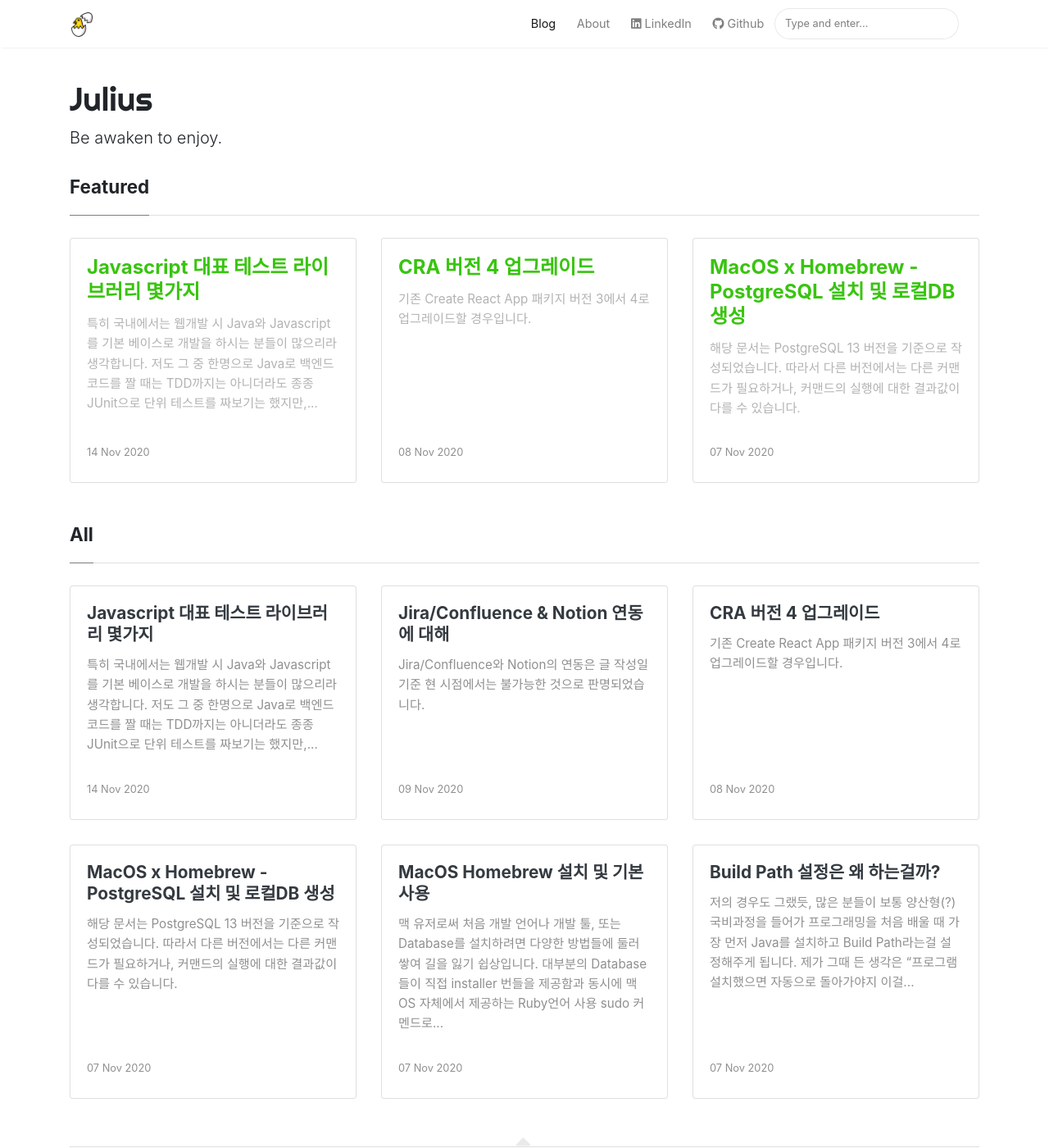
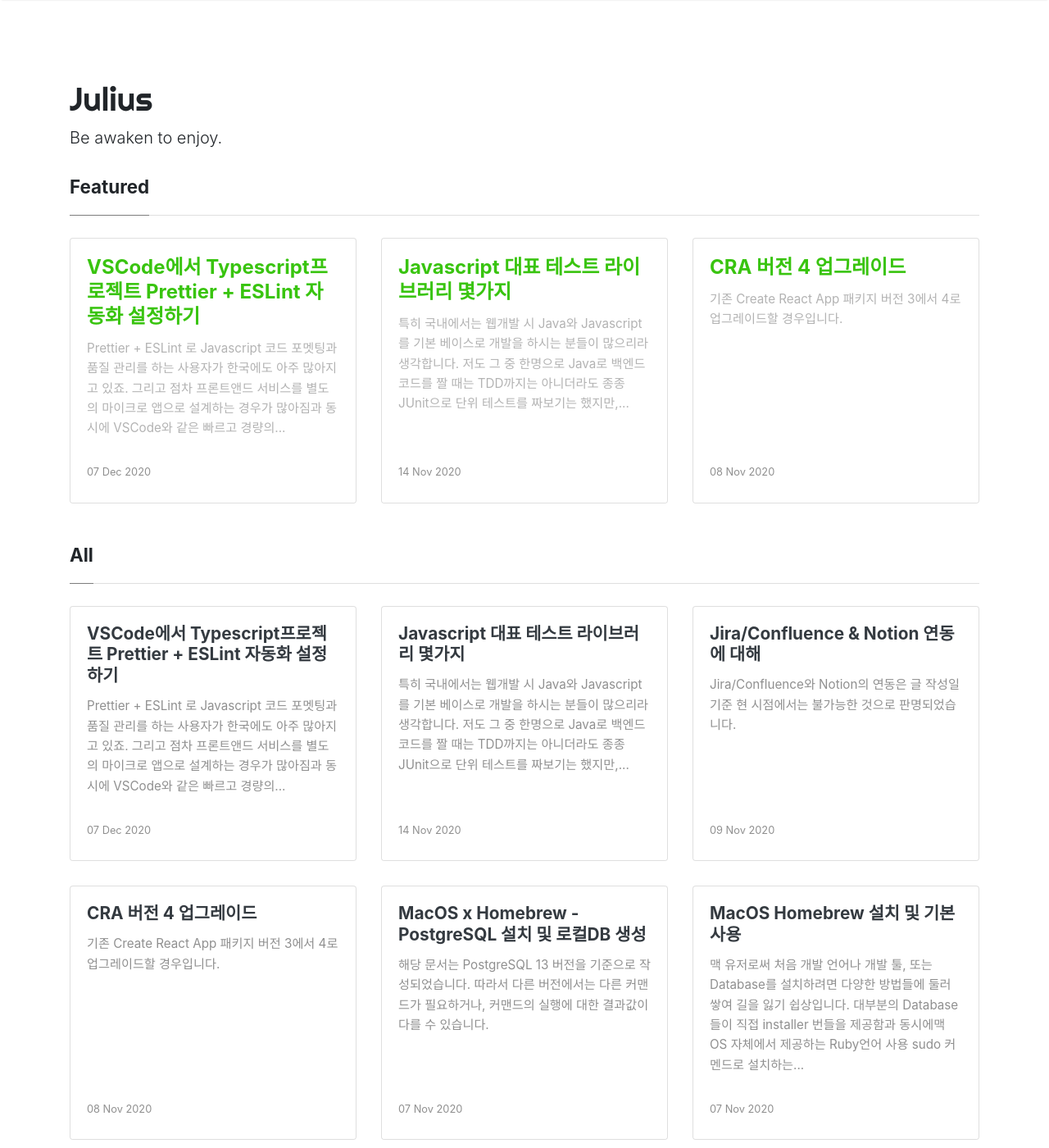
Before and after one commit to juliusCho/juliusCho.github.io, a Jekyll site: the page built from index.html, in a window 1280 px wide and 1400 px high. Shown: the whole window at 82% size. Built offline with Jekyll 4.4.1, drawn with Linux system fonts in a browser that asks for light colours; nearby versions of some CDN libraries; the list of posts is cut into pages by our own code.

Commit message:
prettier-eslint-setup posting

````diff
--- a/_posts/2020-11-07-homebrew.md
+++ b/_posts/2020-11-07-homebrew.md
@@ -1,42 +1,30 @@
 ---
 layout: post
-title:  "MacOS Homebrew 설치 및 기본 사용"
-categories: [ MacOS ]
-beforetoc: "** 해당 포스팅은 제가 찾은 정보들을 바탕으로 작성된 것이며, 정보가 빈약하거나 오류가 있을 수 있습니다. 댓글로 지적 & 수정요청 해주시면 너무나 감사하겠습니다!"
+title: 'MacOS Homebrew 설치 및 기본 사용'
+categories: [OS]
+beforetoc: '** 해당 포스팅은 제가 찾은 정보들을 바탕으로 작성된 것이며, 정보가 빈약하거나 오류가 있을 수 있습니다. 댓글로 지적 & 수정요청 해주시면 너무나 감사하겠습니다!'
 ---
-맥 유저로써 처음 개발 언어나 개발 툴, 또는 Database를 설치하려면 다양한 방법들에 둘러쌓여 길을 잃기 쉽상입니다.
-대부분의 Database들이 직접 installer 번들을 제공함과 동시에
-맥OS 자체에서 제공하는 Ruby언어 사용 sudo 커멘드로 설치하는 방법들과
-`Homebrew`라는 맥OS전용 에플리케이션 관리 매니저 오픈소스툴을 사용하는 방법까지..
-윈도우에서 설치할 땐 그냥 해당 애플리케이션 공식 사이트에서 installer 다운 받아서
-딱 설치하면 그만인데.. 대체 왜 맥에선 이렇게 설치에서부터 선택에 기로에 놓이게 해서
-유저들을 괴롭히는 걸까요?
 
-우선 다들 아시다시피, `맥OS는 Swift라는 언어로 개발`되었지만
-애석하게도(?) 마이크로소프트와 리눅스가 일구어놓은 생태계에서 다른 언어들로 개발된 애플리케이션들이
-이세상에는 너무도 많으며 그것들을 사용하지 않을 수가 없죠.
-따라서 맥OS는 기본적으로 다양한 오픈소스 패키지들이 설치되어 있어, 사용자들이 타 애플리케이션을
-자유롭게 설치하고 사용할 수 있도록 해놓았습니다.
+맥 유저로써 처음 개발 언어나 개발 툴, 또는 Database를 설치하려면 다양한 방법들에 둘러쌓여 길을 잃기 쉽상입니다. 대부분의 Database들이 직접 installer 번들을 제공함과 동시에맥OS 자체에서 제공하는 Ruby언어 사용 sudo 커멘드로 설치하는 방법들과 `Homebrew`라는 맥OS전용 에플리케이션 관리 매니저 오픈소스툴을 사용하는 방법까지.. 윈도우에서 설치할 땐 그냥 해당 애플리케이션 공식 사이트에서 installer 다운 받아서딱 설치하면 그만인데.. 대체 왜 맥에선 이렇게 설치에서부터 선택에 기로에 놓이게 해서유저들을 괴롭히는 걸까요?
 
-하지만 일반 사용자들이 그런것 까지 신경쓸 필욘 없으니.. 전세계의 애플 사용자들을 위해
-많은 애플리케이션들이 맥OS와 호환되는 installer들을 배포하거나 Swift로 연동하여 구동되는
-실행 파일을 AppStore에 배포해 놓았죠.
-그리고 많은 개발 도구들이 그렇듯, `실행파일 경로를 직접 Build Path로 잡아주며 경로를 변경하기도 하고
-수시로 버전 관리를 해야할 경우에 매번 공식 사이트를 방문하여 installer를 다운받아 설치하면
-너무 번거롭겠죠?` 그래서 손쉽게 다운받은 애플리케이션을 관리할 수 있는 다양한 툴들이 등장하게 되고,
-이번 포스트에서 설명드릴 Homebrew라는 툴도 그 중 하나입니다.
+우선 다들 아시다시피, `맥OS는 Swift라는 언어로 개발`되었지만애석하게도(?) 마이크로소프트와 리눅스가 일구어놓은 생태계에서 다른 언어들로 개발된 애플리케이션들이이세상에는 너무도 많으며 그것들을 사용하지 않을 수가 없죠. 따라서 맥OS는 기본적으로 다양한 오픈소스 패키지들이 설치되어 있어, 사용자들이 타 애플리케이션을자유롭게 설치하고 사용할 수 있도록 해놓았습니다.
 
-Homebrew는 `전 세계적으로 맥OS 사용자들이 가장 많이 사용하는 OS애플리케이션 관리 매니저`인데요.
-터미널에서 간단한 명령어만으로 애플리케이션을 검색하고 설치하고 삭제, 또는 버전 업 등을 할 수 있습니다.
+하지만 일반 사용자들이 그런것 까지 신경쓸 필욘 없으니.. 전세계의 애플 사용자들을 위해많은 애플리케이션들이 맥OS와 호환되는 installer들을 배포하거나 Swift로 연동하여 구동되는실행 파일을 AppStore에 배포해 놓았죠. 그리고 많은 개발 도구들이 그렇듯, `실행파일 경로를 직접 Build Path로 잡아주며 경로를 변경하기도 하고 수시로 버전 관리를 해야할 경우에 매번 공식 사이트를 방문하여 installer를 다운받아 설치하면 너무 번거롭겠죠?` 그래서 손쉽게 다운받은 애플리케이션을 관리할 수 있는 다양한 툴들이 등장하게 되고, 이번 포스트에서 설명드릴 Homebrew라는 툴도 그 중 하나입니다.
+
+Homebrew는 `전 세계적으로 맥OS 사용자들이 가장 많이 사용하는 OS애플리케이션 관리 매니저`인데요. 터미널에서 간단한 명령어만으로 애플리케이션을 검색하고 설치하고 삭제, 또는 버전 업 등을 할 수 있습니다.
 
 ## Homebrew 설치
+
 1. command + space 키로 "Spotlight Search"를 구동시킵니다.
 2. "terminal" 키워드로 검색하여 [terminal.app]을 구동시킵니다.
 3. 터미널에서 다음의 명령어를 입력하여 Homebrew를 설치합니다 :
+
 ```
 /bin/bash -c "$(curl -fsSL https://raw.githubusercontent.com/Homebrew/install/master/install.sh)"
 ```
+
 4. 터미널에서 다음의 명령어를 입력하여 설치 완료를 확인합니다 :
+
 ```
 brew --version
 결과 콘솔) Homebrew [버전]
@@ -45,21 +33,28 @@
 ```
 
 ## 에플리케이션 설치 예시(MySQL)
+
 1. 다음의 커맨드로 터미널에서 검색하고자 하는 프로그램 명으로 검색합니다 :
+
 ```
 brew search mysql
 결과 콘솔) [Tab으로 칸나눔 된, 테이블 형식으로 설치 가능한 애플리케이션 목록이 뜹니다.]
 ```
+
 2. 나타난 검색 결과 중, 설치할 항목을 다음의 커맨드로 설치합니다 :
+
 ```
 예) brew install mysql
 ```
+
 3. 설치된 에플리케이션이 Homebrew 관리 목록에 추가되었는지 확인합니다 :
+
 ```
 brew ls
 ```
 
 ## 기타 기본 커맨드
+
 ```
 애플리케이션 삭제) brew uninstall [애플리케이션 명]
 현재 OS에 등록된 서비스 목록 보기) brew services
--- a/_posts/2020-11-07-postgresql.md
+++ b/_posts/2020-11-07-postgresql.md
@@ -1,55 +1,66 @@
 ---
 layout: post
-title:  "MacOS x Homebrew - PostgreSQL 설치 및 로컬DB 생성"
-categories: [ MacOS, RDB ]
+title: 'MacOS x Homebrew - PostgreSQL 설치 및 로컬DB 생성'
+categories: [OS, RDB]
 tags: [red, yellow]
-description: "My review of Inception movie. Acting, plot and something else in this short description."
-featured: true
-beforetoc: "** 해당 포스팅은 제가 찾은 정보들을 바탕으로 작성된 것이며, 정보가 빈약하거나 오류가 있을 수 있습니다. 댓글로 지적 & 수정요청 해주시면 너무나 감사하겠습니다!"
+description: 'My review of Inception movie. Acting, plot and something else in this short description.'
+beforetoc: '** 해당 포스팅은 제가 찾은 정보들을 바탕으로 작성된 것이며, 정보가 빈약하거나 오류가 있을 수 있습니다. 댓글로 지적 & 수정요청 해주시면 너무나 감사하겠습니다!'
 ---
+
 `해당 문서는 PostgreSQL 13 버전을 기준으로 작성되었습니다. 따라서 다른 버전에서는 다른 커맨드가 필요하거나, 커맨드의 실행에 대한 결과값이 다를 수 있습니다.`
 
 ## PostgreSQL 설치 및 구동
+
 1\. PostgreSQL 설치
+
 ```
 brew install postgres
 ```
 
 2\. 설치 확인
+
 ```
 
 postgres --version
 결과 콘솔) postgres (PostgresSQL) [버전]
 ```
+
 3\. MacOS의 LaunchAgents에 PostgreSQL 서비스 실행 설정 파일 등록
-* LaunchAgents는 MacOS의 Daemon 입니다.
-* Daemon이란, OS의 백그라운드에서 자동으로 구동되는 서비스 프로그램이며, 해당 프로그램은 OS 구동시에 등록된 다양한 설정 파일들을 읽어들여 실행, 또는 처리합니다.
+
+- LaunchAgents는 MacOS의 Daemon 입니다.
+- Daemon이란, OS의 백그라운드에서 자동으로 구동되는 서비스 프로그램이며, 해당 프로그램은 OS 구동시에 등록된 다양한 설정 파일들을 읽어들여 실행, 또는 처리합니다.
+
 ```
 ln -sfv /usr/local/opt/postgresql/*.plist ~/Library/LaunchAgents
 결과 콘솔) 없음
 ```
 
 4\. 구동
+
 ```
 brew services start postgresql
 결과 콘솔) Successfully started `postgresql` (label: homebrew.mxcl.postgresql)
 ```
-* "start" 대신 "stop" 키워드를 집어넣어 커맨드를 날림으로써 서비스를 종료시킬 수 있습니다.
+
+- "start" 대신 "stop" 키워드를 집어넣어 커맨드를 날림으로써 서비스를 종료시킬 수 있습니다.
 
 ---
 
 ## 로컬 DB 스키마 생성
+
 1\. "postgres" 기본 사용자 Role 생성
-* Homebrew로 PostgreSQL 설치 시, DB 최초 접속 시에 체크하게 될 "postgres" 사용자 Role이 생성되어있지 않아 접속이 되지 않습니다.
-따라서 스크립트로 기본 사용자 Role을 생성해줘야만 접속이 가능합니다.
+
+- Homebrew로 PostgreSQL 설치 시, DB 최초 접속 시에 체크하게 될 "postgres" 사용자 Role이 생성되어있지 않아 접속이 되지 않습니다. 따라서 스크립트로 기본 사용자 Role을 생성해줘야만 접속이 가능합니다.
+
 ```
 /usr/local/opt/postgres/bin/createuser -s postgres
 결과 콘솔) 없음
 ```
 
 2\. pgAdmin 4.app 실행
-* `/Library/PostgreSQL/[버전]` 경로 디렉터리에서 `pgAdmin 4.app`을 실행시킵니다.
-* 최초 서버 접속 시에 현재 OS 사용자의 비밀번호를 입력합니다.
-* 좌측 Servers 인스턴스를 열어, 하단의 `PostgreSQL [버전]` 인스턴스를 클릭하면, "postgres" 사용자에 대한 비밀번호를 묻는데, `빈칸으로 ok를 누르시면 접속`이 됩니다.
-* 사용자 Role과 동일한 이름으로 DB가 기본 생성되어 있습니다.
-* 따라서 접속한 "postgres" DB 인스턴스 내부의 "Schemas" 인스턴스를 우측클릭하여 "create"를 선택 후, 스키마 명을 입력하여 생성합니다.
+
+- `/Library/PostgreSQL/[버전]` 경로 디렉터리에서 `pgAdmin 4.app`을 실행시킵니다.
+- 최초 서버 접속 시에 현재 OS 사용자의 비밀번호를 입력합니다.
+- 좌측 Servers 인스턴스를 열어, 하단의 `PostgreSQL [버전]` 인스턴스를 클릭하면, "postgres" 사용자에 대한 비밀번호를 묻는데, `빈칸으로 ok를 누르시면 접속`이 됩니다.
+- 사용자 Role과 동일한 이름으로 DB가 기본 생성되어 있습니다.
+- 따라서 접속한 "postgres" DB 인스턴스 내부의 "Schemas" 인스턴스를 우측클릭하여 "create"를 선택 후, 스키마 명을 입력하여 생성합니다.
--- /dev/null
+++ b/_posts/2020-12-07-prettier-eslint-setup.md
@@ -0,0 +1,150 @@
+---
+layout: post
+title: 'VSCode에서 Typescript프로젝트 Prettier + ESLint 자동화 설정하기'
+categories: [CodeQuality, Frontend]
+featured: true
+beforetoc: '** 해당 포스팅은 제가 찾은 정보들을 바탕으로 작성된 것이며, 정보가 빈약하거나 오류가 있을 수 있습니다. 댓글로 지적 & 수정요청 해주시면 너무나 감사하겠습니다!'
+---
+
+`Prettier + ESLint` 로 Javascript 코드 포멧팅과 품질 관리를 하는 사용자가 한국에도 아주 많아지고 있죠. 그리고 점차 프론트앤드 서비스를 별도의 마이크로 앱으로 설계하는 경우가 많아짐과 동시에 VSCode와 같은 빠르고 경량의 IDE의 인기가 높아졌습니다. 저도 IntelliJ를 사용하다 얼마전부터 VSCode로 넘어왔는데, `무료 IDE임에도 불구하고 엄청난 plugin 생태계` 덕분에 값비싼(?) Jet Brains 사의 제품들과 비교해도 손색없는 사용도를 보여줘서 만족하고 있습니다.
+
+그래서 이번엔 `VSCode에 Prettier와 ESLint를 설정`하는 법을 알아볼텐데요. 각각 `npm으로 설치 가능하며 터미널 커맨드로 제어 가능한 라이브러리`이기 때문에 굳이 IDE에 별도 세팅하지 않아도 수동으로 실행시키고 코드 검사와 포멧팅 맞춤을 할 수 있습니다. 하지만 사용하는 IDE에서 코드를 짜다가 저장 시에 바로 포멧팅을 맞춰주고 코드 품질 검사까지 해준다면 더욱 생산성이 올라가겠죠?
+
+에어비앤비와 같은 기업들이 세팅한 eslint 파일이 플러그인으로 제공되고 있기도 하지만, 여기서는 처음부터 설정하는 것을 가정하여 작성합니다. 설정 순서는 Prettier, ESLint, 그리고 각각 수동 실행 방법으로 나열해 보겠습니다.
+
+---
+
+## Prettier
+
+> "코드 포멧팅만을 지원하며, 간편한 설정과 가장 널리 쓰이는 포멧팅 라이브러리로써 구글에서 정말 많은 레퍼런스를 찾을 수 있습니다."
+
+1. 프로젝트 root 경로에 `.prettierrc.js`(확장자는 js / json / yaml / toml 모두 지원합니다) 파일을 생성합니다.
+1. .prettierrc.js 파일 내 포멧팅 설정을 작성합니다. (참고: https://prettier.io/docs/en/configuration.html)
+1. 프로젝트 root 경로에 .prettierignore 파일을 생성합니다.
+1. .prettierignore 파일 내 포멧팅 적용에 제외시킬 파일 또는 경로를 작성합니다. (참고: https://prettier.io/docs/en/ignore.html)
+1. 터미널에서 프로젝트 경로로 이동 뒤, 다음의 명령어로 prettier를 설치합니다 :
+   ```
+   npm i -D prettier
+   또는
+   yarn add -D prettier
+   ```
+   `* 로컬 OS에 global로 설치하여 사용도 가능합니다`
+1. VSCode의 좌측 `Extenstions` 텝에서 "prettier"라는 키워드로 검색하여 아마도 최상단에 뜰 `"Prettier - Code formatter"` 플러그인을 설치합니다.
+1. VSCode의 좌측 맨 하단의 톱니바퀴 모양을 클릭 후 [Settings] 메뉴를 클릭합니다.
+1. 표시되는 창의 맨 상단의 검색창에 `settings.json`을 검색하여 나오는 결과 목록의 맨 하단으로 스크롤합니다.
+1. [Edit in settings.json] 문구를 클릭하여 VSCode의 설정파일인 `settings.json`을 실행시킵니다.
+1. 해당 파일에 다음의 구문을 추가합니다:
+   ```
+   {
+     ...,
+     "editor.defaultFormatter": "esbenp.prettier-vscode",
+     "[javascript]": {
+       "editor.defaultFormatter": "esbenp.prettier-vscode"
+     },
+     "[javascriptreact]": {
+       "editor.defaultFormatter": "esbenp.prettier-vscode"
+     },
+     "[typescript]": {
+       "editor.defaultFormatter": "esbenp.prettier-vscode"
+     },
+     "[typescriptreact]": {
+       "editor.defaultFormatter": "esbenp.prettier-vscode"
+     },
+     "[css]": {
+       "editor.defaultFormatter": "esbenp.prettier-vscode"
+     },
+     "[scss]": {
+       "editor.defaultFormatter": "esbenp.prettier-vscode"
+     },
+     "editor.formatOnSave": true
+     ,...
+   }
+   ```
+1. 조금 전 .prettierrc.js 파일 내 설정한 포멧팅 룰을 해당 파일에 추가합니다. 예시:
+   ```
+   {
+     ...,
+     "prettier.bracketSpacing": true,
+     "prettier.singleQuote": true,
+     "prettier.trailingComma": "all"
+     ,...
+   }
+   ```
+
+---
+
+## ESLint
+
+> "코드 포멧팅과 품질 체크 라이브러리. Javascript(+Typescript) 언어만 지원하지만 해당 언어 사용자들이 가장 많이 사용하는 만큼 레퍼런스가 아주 많으며, 에어비앤비, 마이크로소프트와 같은 유명 기업들이 제공하는 코드 컨벤션이 많이 있습니다."
+
+1. 터미널에서 프로젝트 경로로 이동 후, 다음의 명령어로 필요한 라이브러리를 설치합니다:
+   ```
+   npm i -D eslint
+   npm i -D @typescript-eslint/eslint-plugin
+   npm i -D @typescript-eslint/parser
+   npm i -D eslint-config-prettier
+   npm i -D eslint-plugin-prettier
+   또는
+   yarn add -D eslint
+   yarn add -D @typescript-eslint/eslint-plugin
+   yarn add -D @typescript-eslint/parser
+   yarn add -D eslint-config-prettier
+   yarn add -D eslint-plugin-prettier
+   ```
+   `* 로컬 OS에 global로 설치하여 사용도 가능합니다`
+1. 프로젝트 root 경로에 .eslintrc.json 파일을 생성합니다.
+1. 해당 파일 내 eslint 설정을 작성합니다. (참고: https://eslint.org/docs/user-guide/configuring)
+1. 프로젝트 root 경로에 .eslintignore 파일을 작성합니다.
+1. 해당 파일 내 eslint 룰 적용을 제외시킬 파일명 또는 경로를 작성합니다.
+1. VSCode Extention 탭에서 "eslint"로 검색하여 나타나는 목록의 최상단 플러그인, `ESLint`를 설치합니다.
+1. 위에서와 같이, VSCode의 settings.json 파일을 열어, 다음의 구문들을 추가합니다:
+   ```
+   {
+     ...,
+     "editor.formatOnSave": true,
+     "editor.codeActionsOnSave": {
+       "source.fixAll.eslint": true
+     },
+     "eslint.run": "onSave"
+     ,...
+   }
+   ```
+
+---
+
+## Prettier / ESLint 수동 실행
+
+#### Prettier
+
+1. 터미널에서, Prettier를 적용시키고픈 소스들이 위치한 폴더로 이동한 다음, 다음의 명령어로 코드 포멧팅을 적용합니다:
+   ```
+   npx prettier --write [경로. 예시: **/*.js]
+   ```
+1. node 프로젝트라면, package.json의 스크립트 명령어에 추가하여 사용할 수도 있습니다: 예시:
+   ```
+   "scripts": {
+     ...,
+     "prettier": "npx prettier --write **/*.ts, **/*.css"
+     ,...
+   }
+   ```
+
+#### ESLint
+
+1. 터미널에서 ESLint 체크를 할 소스들이 위치한 폴더로 이동한 다음, 다음의 명령어를 실행합니다:
+   ```
+   eslint "[경로. 예시: **/*.{js,ts}]"
+   ```
+1. 터미널에서 ESLint 자동 수정을 적용할 소스들이 위치한 폴더로 이동한 다음, 다음의 명령어를 실행합니다:
+   ```
+   eslint "[경로. 예시: **/*.{js,ts}]" --fix
+   ```
+1. node 프로젝트라면, package.json의 스크립트 명령어에 추가하여 사용할 수도 있습니다: 예시:
+   ```
+   "scripts": {
+     ...
+     "lint": "eslint \"src/**/*.{js,ts,tsx,css,scss}\"",
+     "lint:fix": "eslint \"src/**/*.{js,ts,tsx,css,scss}\" --fix"
+     ,...
+   }
+   ```
````
Also changed, not shown: _posts/2018-05-12-about-bundler.md (deleted, +0 -14 lines).
